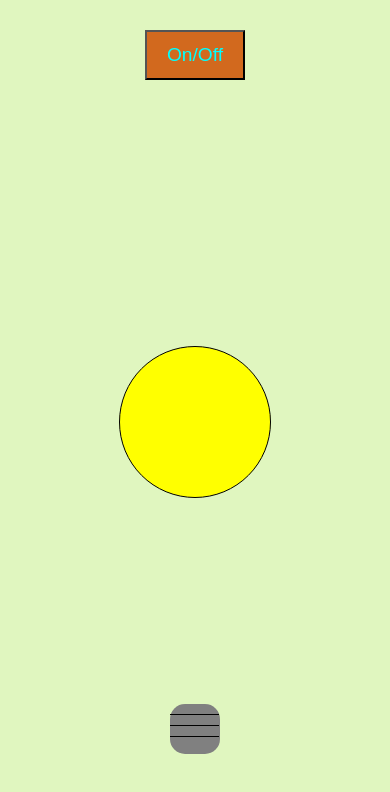
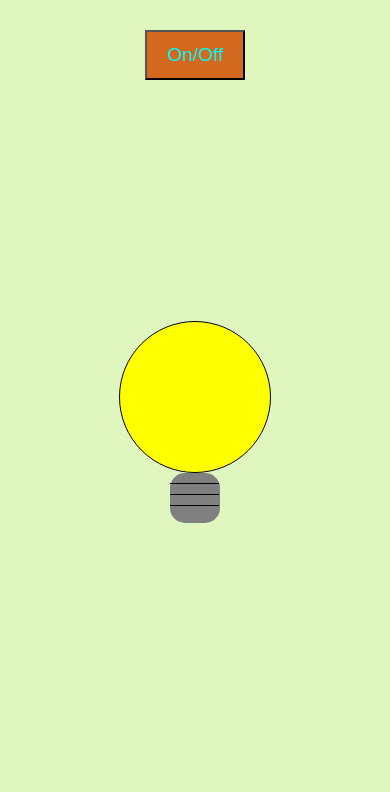
Before and after one commit to mohnishjha/DOM-Simple-Lightbulb, a plain HTML site: page index.html in a window 390 px wide. Drawn offline with Linux system fonts and the light colour scheme.

Commit message:
changes in css for mobile responsiveness

```diff
--- a/styles.css
+++ b/styles.css
@@ -31,11 +31,9 @@ body{
     height: 100px;
     width: 100px;
     background-color: grey;
-    position: absolute;
-    bottom: 127px;
     border-radius: 15px;
     z-index: 0;
-    /* box-shadow: 10px 10px inset; */
+
 }
 hr{
     margin: 25px 0;
```
